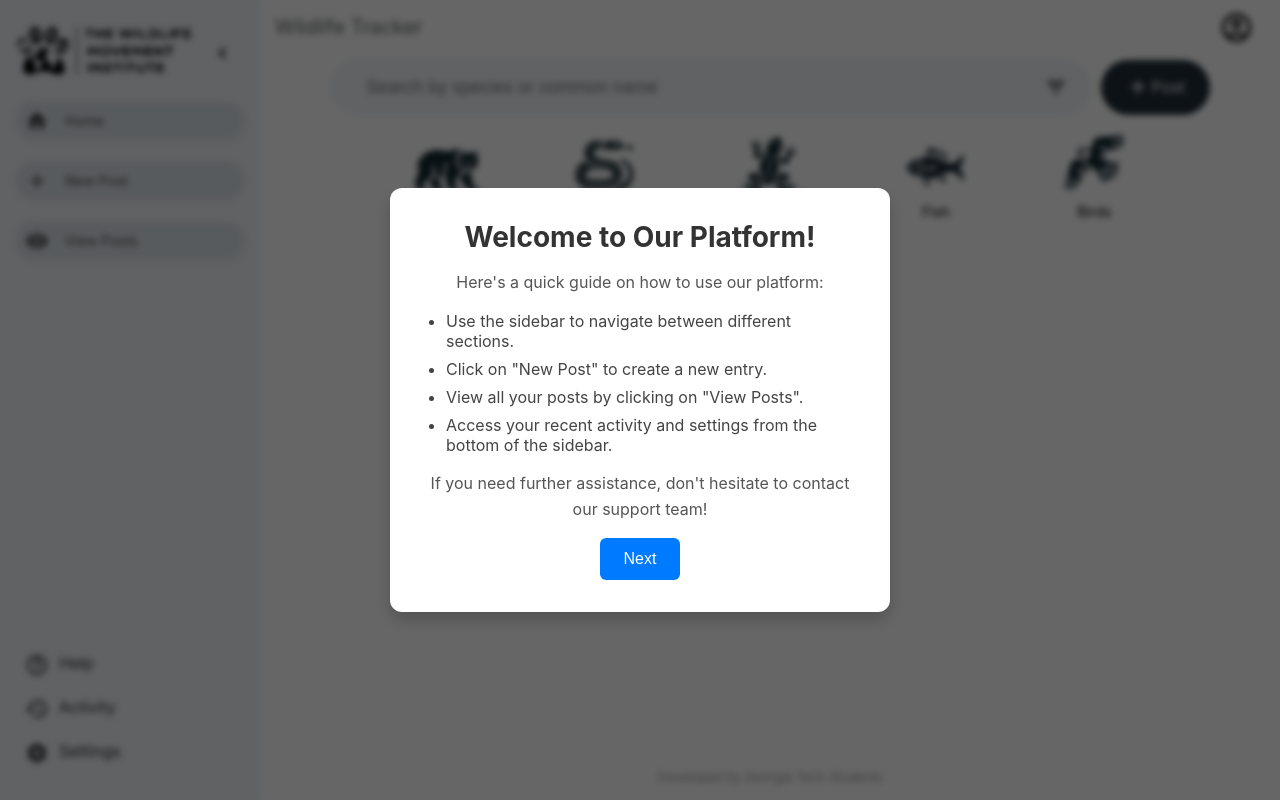
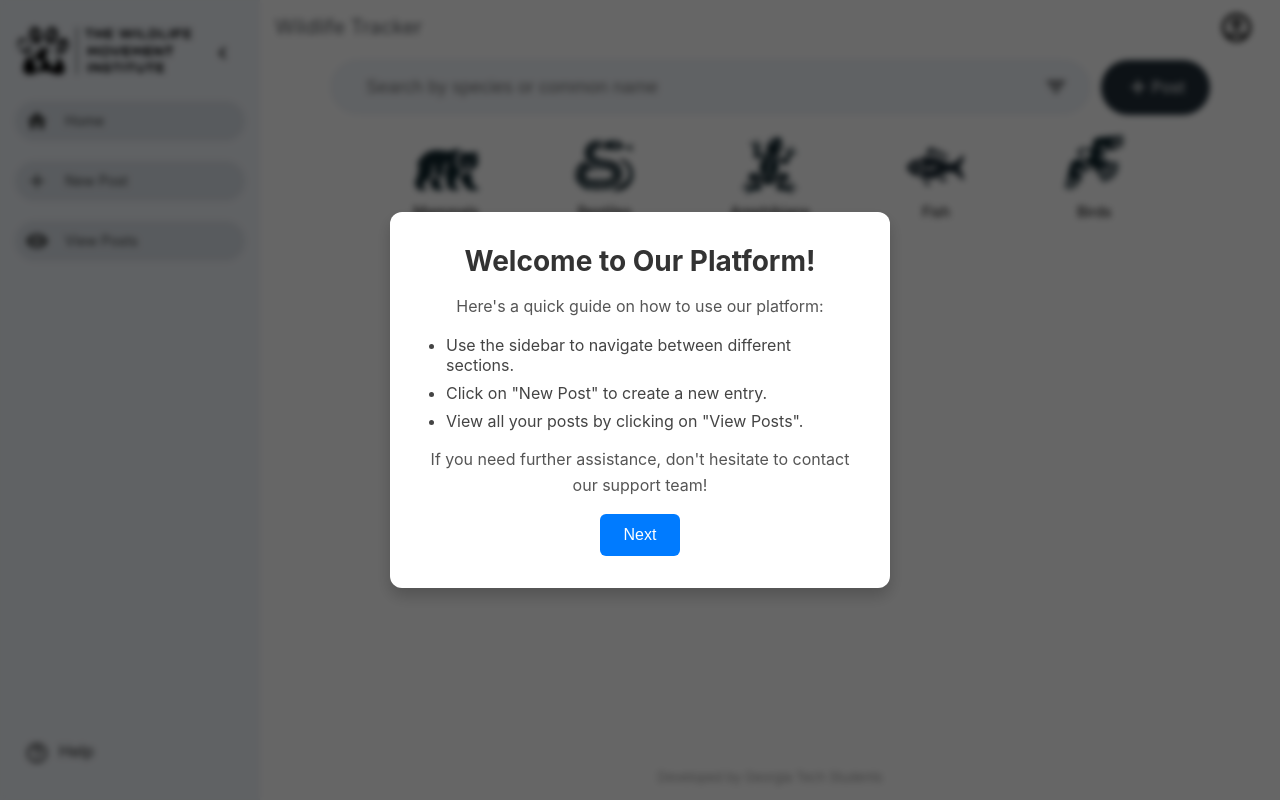
Before and after one commit to The-Enforcers/WildLife-Tracker-Repo-JIC4125, a React (Create React App) app in the folder frontend/: page / in a window 1280 px wide. Built offline with nearby package versions, Linux system fonts and the light colour scheme; no server answers.

Commit message:
Removed activity and settings buttons

```diff
--- a/frontend/src/components/HelpPopup/HelpPopup.js
+++ b/frontend/src/components/HelpPopup/HelpPopup.js
@@ -20,10 +20,6 @@ const HelpPopup = ({ isOpen, onClose }) => {
           <li>Use the sidebar to navigate between different sections.</li>
           <li>Click on "New Post" to create a new entry.</li>
           <li>View all your posts by clicking on "View Posts".</li>
-          <li>
-            Access your recent activity and settings from the bottom of the
-            sidebar.
-          </li>
         </ul>
         <p>
           If you need further assistance, don't hesitate to contact our support
--- a/frontend/src/components/Sidebar/Sidebar.jsx
+++ b/frontend/src/components/Sidebar/Sidebar.jsx
@@ -31,9 +31,7 @@ const Sidebar = () => {
   const tutorialSteps = [
     { iconId: "new-post", text: "This is where you can create a new post.", refIndex: 1 },
     { iconId: "view-posts", text: "Here, you can view all the posts that have been submitted.", refIndex: 2 },
-    { iconId: "help", text: "Need help? Click here for assistance.", refIndex: 3 },
-    { iconId: "history", text: "This is your activity log, where you can see recent activity.", refIndex: 4 },
-    { iconId: "settings", text: "This is the Settings button. Click here to change your preferences.", refIndex: 5 },
+    { iconId: "help", text: "Need help? Click here for assistance.", refIndex: 3 }
   ];
 
   // Check if the user has visited before and initialize the tutorial state
@@ -178,20 +176,6 @@ const Sidebar = () => {
             <HelpOutlineIcon />
             {extended && <p>Help</p>}
           </div>
-          <div
-            ref={(el) => (iconRefs.current[4] = el)}
-            className={`bottom-item recent-entry ${currentStep === 4 ? "highlight" : ""}`}
-          >
-            <HistoryIcon />
-            {extended && <p>Activity</p>}
-          </div>
-          <div
-            ref={(el) => (iconRefs.current[5] = el)}
-            className={`bottom-item recent-entry ${currentStep === 5 ? "highlight" : ""}`}
-          >
-            <SettingsIcon />
-            {extended && <p>Settings</p>}
-          </div>
         </div>
       </div>
 
```
